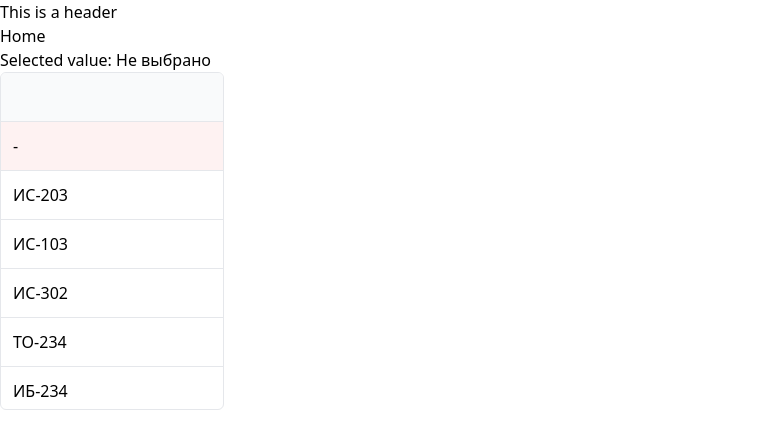
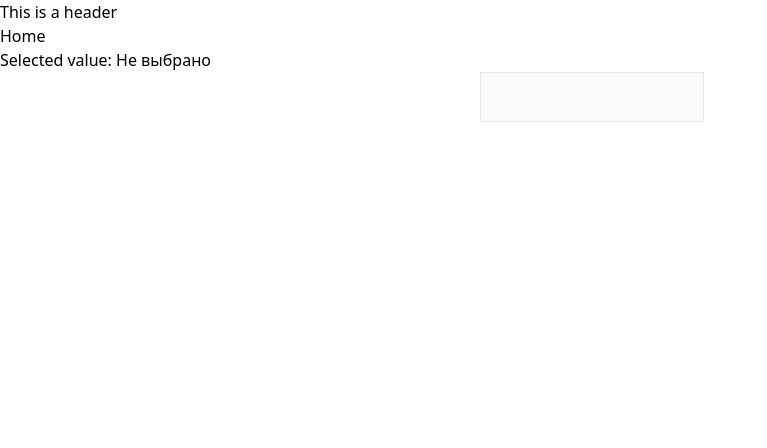
Before and after one commit to iswebdevru/rcenext-client, a Next.js app: page / in a window 1280 px wide. Shown: the top 448 px of the page, without its empty margins (0-767 px from the left). Built offline with nearby package versions, Linux system fonts and the light colour scheme.

Commit message:
refactor: hide suggestions when lose focus on dropdown

```diff
--- a/src/app/layout.tsx
+++ b/src/app/layout.tsx
@@ -6,7 +6,7 @@ export default function RootLayout({ children }: React.PropsWithChildren) {
   return (
     <html>
       <head></head>
-      <body>
+      <body className="min-h-screen">
         <Header />
         {children}
       </body>
--- a/src/app/page.tsx
+++ b/src/app/page.tsx
@@ -34,11 +34,13 @@ export default function Home() {
         Selected value:{' '}
         {options.find(o => o.id === selectedId)?.value || 'Не выбрано'}
       </div>
-      <DropDown
-        options={options}
-        select={setSelectedId}
-        selected={selectedId}
-      />
+      <div className="mx-auto max-w-xs">
+        <DropDown
+          options={options}
+          select={setSelectedId}
+          selected={selectedId}
+        />
+      </div>
     </div>
   );
 }
--- a/src/components/DropDown.tsx
+++ b/src/components/DropDown.tsx
@@ -1,6 +1,7 @@
 'use client';
 
-import { ChangeEventHandler, useState } from 'react';
+import classNames from 'classnames';
+import { ChangeEventHandler, useEffect, useId, useState } from 'react';
 
 export interface Option {
   id: number;
@@ -15,14 +16,19 @@ export interface DropDownProps {
 
 export default function DropDown({ options, select, selected }: DropDownProps) {
   const [searchText, setSearchText] = useState('');
+  const [showSuggestions, setShowSuggestions] = useState(false);
+  const [shouldSort, setShouldSort] = useState(false);
+  const id = useId();
 
   const handleClickFactory = (id: number | null) => () => {
     select(id);
     setSearchText(options.find(o => o.id === id)?.value || '');
+    setShowSuggestions(false);
   };
 
   const handleChange: ChangeEventHandler<HTMLInputElement> = event => {
     setSearchText(event.currentTarget.value);
+    setShouldSort(true);
     const selectedOption = options.find(
       option => option.value === event.currentTarget.value
     );
@@ -33,9 +39,11 @@ export default function DropDown({ options, select, selected }: DropDownProps) {
     }
   };
 
-  const sortedOptions = options.sort((a, b) => {
-    const aMatch = a.value.startsWith(searchText);
-    const bMatch = b.value.startsWith(searchText);
+  const sortedOptions = shouldSort
+    ? options.sort((a, b) => {
+        const search = searchText.toLowerCase();
+        const aMatch = a.value.toLowerCase().startsWith(search);
+        const bMatch = b.value.toLowerCase().startsWith(search);
         if (aMatch && bMatch) {
           return a.value.length - b.value.length;
         } else if (!aMatch && bMatch) {
@@ -44,32 +52,58 @@ export default function DropDown({ options, select, selected }: DropDownProps) {
           return -1;
         }
         return 0;
+      })
+    : options;
+
+  useEffect(() => {
+    document.body.addEventListener('click', event => {
+      const el = (event.target as Element)?.closest(`[data-id="${id}"]`);
+      const elWithFocus = document.activeElement?.closest(`[data-id="${id}"]`);
+      if (!el && !elWithFocus) {
+        setShowSuggestions(false);
+      }
     });
+  }, []);
+
+  useEffect(() => {
+    setShouldSort(false);
+  }, [searchText]);
 
   return (
-    <div className="border w-56 rounded-md overflow-hidden">
+    <div className="relative w-56" data-id={id}>
       <input
         type="text"
-        className="bg-gray-50 outline-1 outline-none outline-offset-0 outline-gray-200 w-full p-3 focus:bg-gray-100"
+        className="border bg-gray-50 w-full p-3 focus:bg-gray-100 outline-0"
         value={searchText}
         onChange={handleChange}
+        onFocus={() => setShowSuggestions(true)}
       />
-      <ul className="max-h-72 overflow-auto">
+      <div
+        className={classNames({
+          'top-full left-0 right-0 absolute duration-300 transition-[height] origin-top overflow-auto border-x bg-white':
+            true,
+          'h-0 border-0': !showSuggestions,
+          'h-72  border-b': showSuggestions,
+        })}
+      >
+        <ul>
           <li
-          className={`cursor-pointer border-t p-3 transition ${
-            selected === null ? 'bg-red-50 hover:bg-red-50' : 'hover:bg-gray-50'
-          }`}
+            className={classNames({
+              'cursor-pointer border-t p-3 transition': true,
+              'bg-red-50 hover:bg-red-50': selected === null,
+              'hover:bg-gray-50': selected !== null,
+            })}
             onClick={handleClickFactory(null)}
           >
             -
           </li>
           {sortedOptions.map(({ id, value }) => (
             <li
-            className={`cursor-pointer border-t p-3 transition ${
-              selected === id
-                ? 'bg-green-50 hover:bg-green-50'
-                : 'hover:bg-gray-50'
-            }`}
+              className={classNames({
+                'cursor-pointer border-t p-3 transition': true,
+                'bg-green-50 hover:bg-green-50': selected === id,
+                'hover:bg-gray-50': selected !== id,
+              })}
               key={id}
               onClick={handleClickFactory(id)}
             >
@@ -78,5 +112,6 @@ export default function DropDown({ options, select, selected }: DropDownProps) {
           ))}
         </ul>
       </div>
+    </div>
   );
 }
```
Lines whose indentation alone changed are shown as unchanged.
